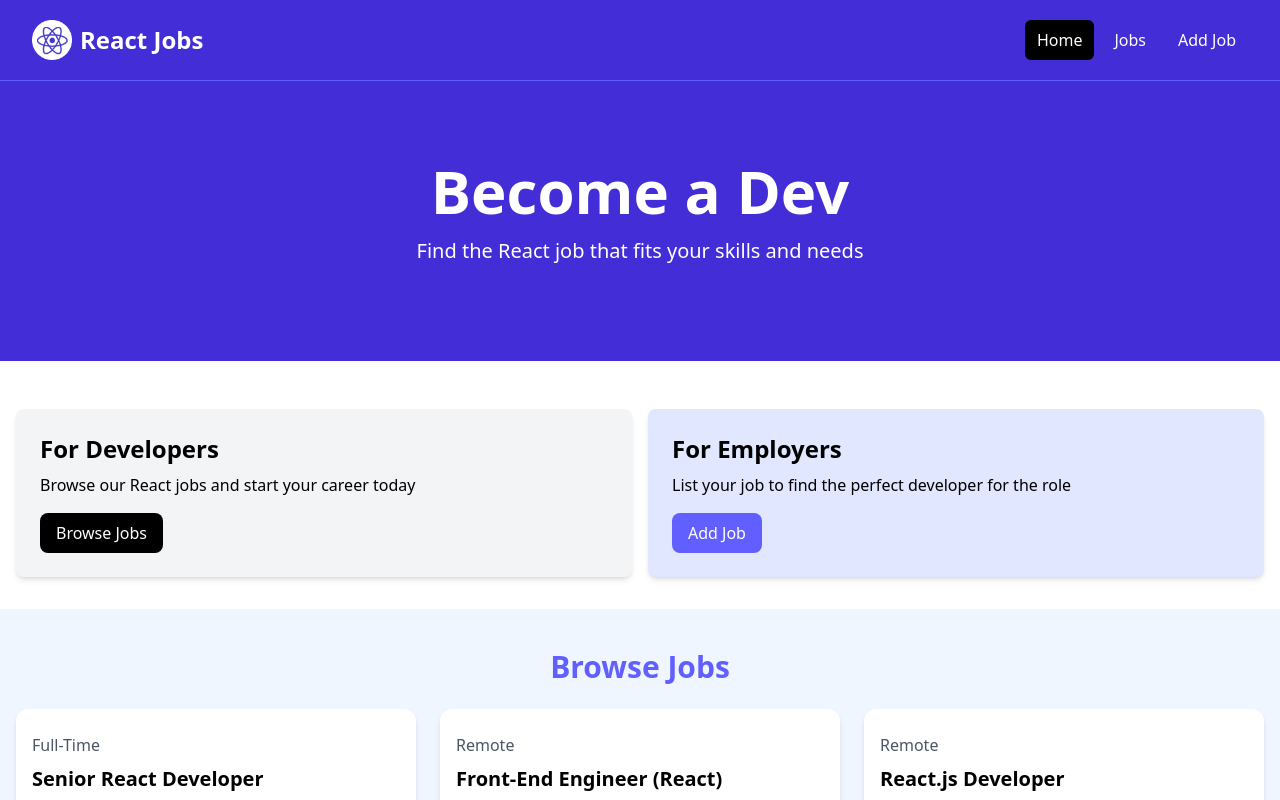
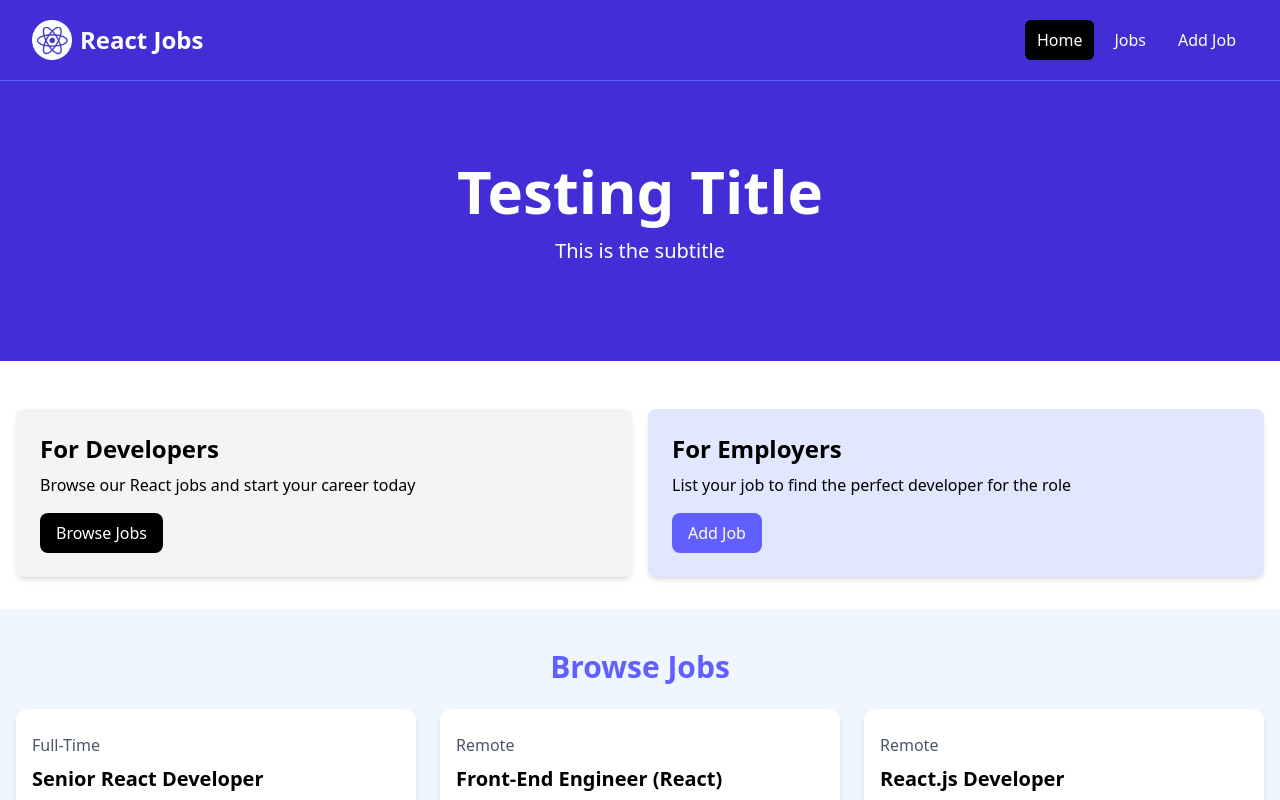
Before and after one commit to bishaldebroy007/react-job-web, a React (Vite) app: page / in a window 1280 px wide. Shown: the top 800 px of the page. Built offline with nearby package versions, Linux system fonts and the light colour scheme.

Commit message:
Using props as child

```diff
--- a/src/App.jsx
+++ b/src/App.jsx
@@ -5,7 +5,8 @@ const App = () => {
   return (
     <>
       <Navbar />
-      <Hero />
+      {/* using childrien  */}
+      <Hero title='Testing Title' subtitle='This is the subtitle' />
 
 
 
--- a/src/components/Hero.jsx
+++ b/src/components/Hero.jsx
@@ -1,6 +1,6 @@
-import React from 'react'
 
-const Hero = () => {
+
+const Hero = (props) => {
     return (
         <section className="bg-indigo-700 py-20 mb-4">
             <div
@@ -10,15 +10,15 @@ const Hero = () => {
                     <h1
                         className="text-4xl font-extrabold text-white sm:text-5xl md:text-6xl"
                     >
-                        Become a Dev
+                        {props.title}
                     </h1>
                     <p className="my-4 text-xl text-white">
-                        Find the React job that fits your skills and needs
+                        {props.subtitle}
                     </p>
                 </div>
             </div>
         </section>
     )
-}
+};
 
 export default Hero
--- a/src/components/Navbar.jsx
+++ b/src/components/Navbar.jsx
@@ -1,4 +1,4 @@
-import React from 'react';
+
 import logo from '../assets/images/logo.png';
 
 const Navbar = () => {
```
